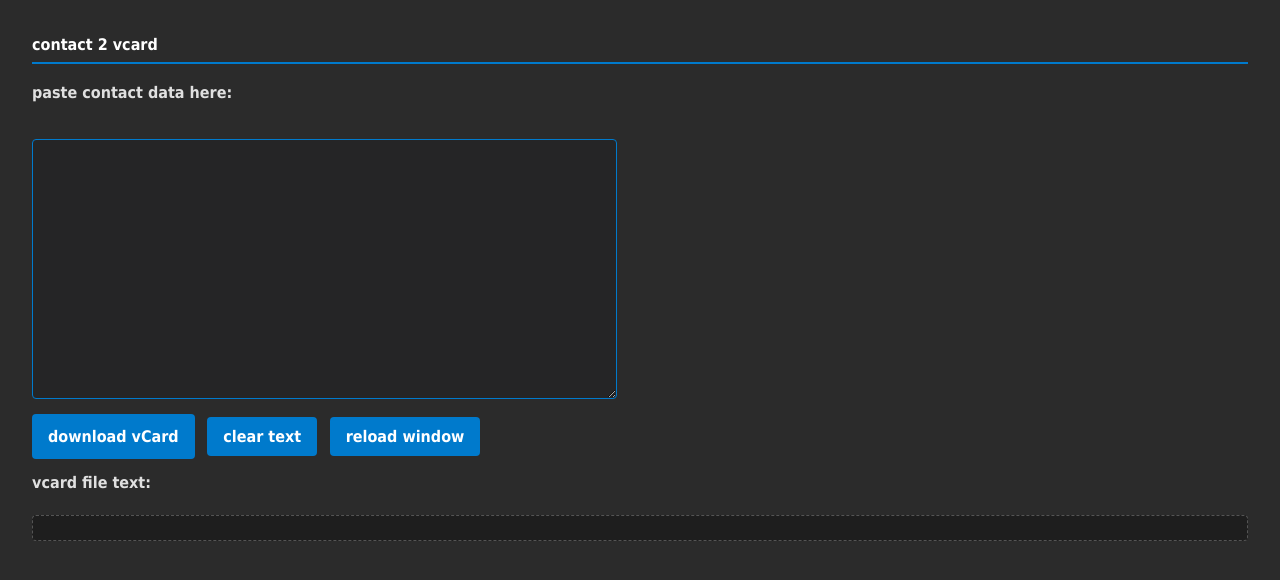
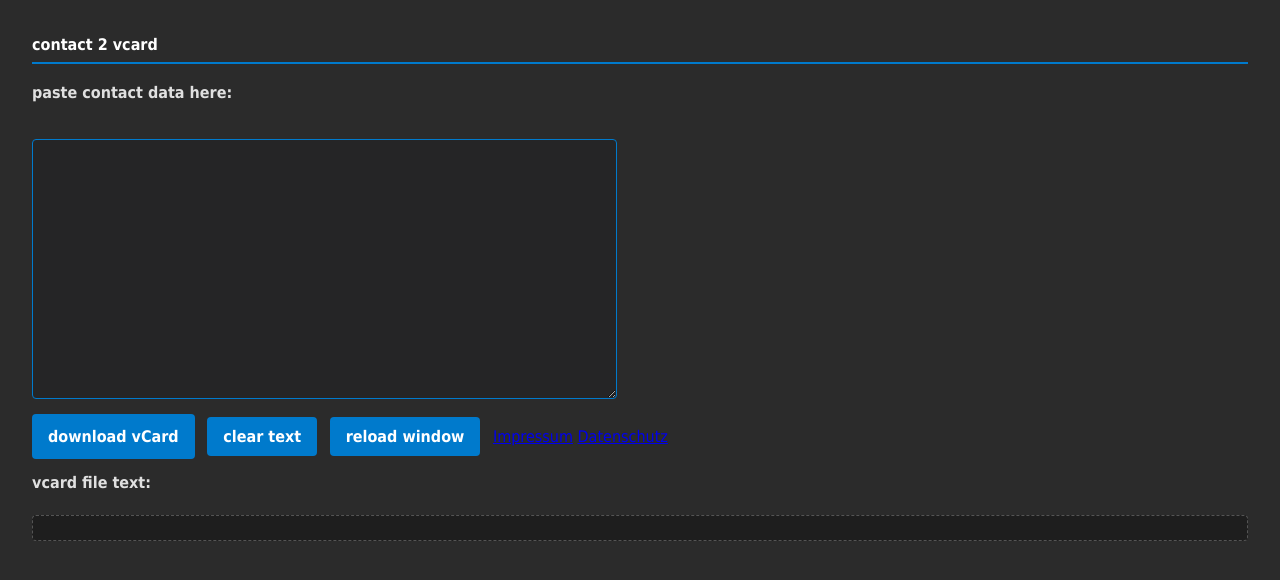
Before and after one commit to alexandermut/kontakt-parser, a plain HTML site: page index.html in a window 1280 px wide. Drawn offline with Linux system fonts and the light colour scheme.

Commit message:
Update index.html

```diff
--- a/index.html
+++ b/index.html
@@ -22,8 +22,11 @@
     <a download="vcard.vcf" href='#' id="link">download vCard</a>
     <button onClick="clear_textarea();">clear text</button>
     <button onClick="window.location.reload();">reload window</button>
+
+    <a href="impressum.html" target="_blank" class="button-link">Impressum</a>
+    <a href="datenschutz.html" target="_blank" class="button-link">Datenschutz</a>
+
     <br>
-
     <p id="vornamen_find_all"></p>
     <p id="vorname"></p>
     <p id="nachname"></p>
```
